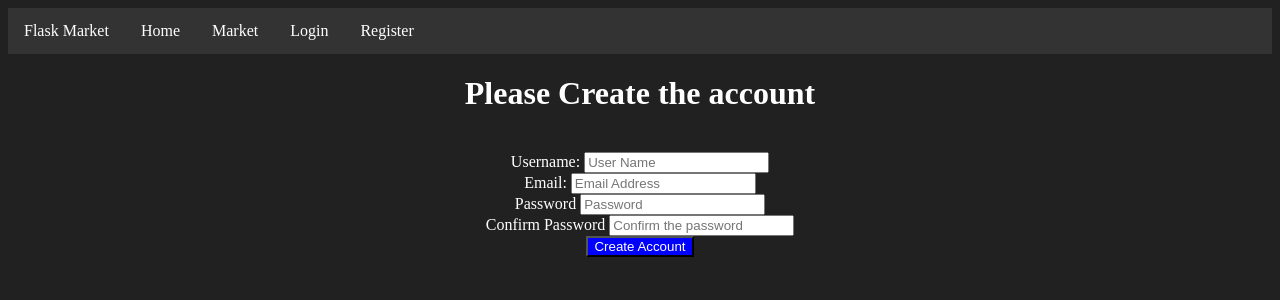
After one commit to ramumaha/ecommerce_website, a Flask app: page /register in a window 1280 px wide. The commit adds this page. Shown: the top 300 px of the page. Run offline with Flask 2, Linux system fonts and the light colour scheme.

Commit message:
added forms
Created Forms,register page with validation message of server side

```diff
--- a/market/__init__.py
+++ b/market/__init__.py
@@ -2,6 +2,7 @@ from flask import Flask
 from flask_sqlalchemy import SQLAlchemy
 app = Flask(__name__)
 app.config['SQLALCHEMY_DATABASE_URI']='sqlite:///market.db'
+app.config['SECRET_KEY']='5f5b148e6898f5fc0accdb6c'
 db=SQLAlchemy(app)
 
 from market import routes
--- /dev/null
+++ b/market/forms.py
@@ -0,0 +1,10 @@
+from flask_wtf import FlaskForm
+from wtforms import StringField,PasswordField,SubmitField
+from wtforms.validators import Length,EqualTo,Email,DataRequired
+
+class RegisterForm(FlaskForm):
+    username=StringField(label='Username:',validators=[Length(min=2,max=30),DataRequired()])
+    email_address=StringField(label='Email:',validators=[Email(),DataRequired()])
+    password1=PasswordField(label='Password',validators=[Length(min=6),DataRequired()])
+    password2=PasswordField(label='Confirm Password',validators=[EqualTo('password1'),DataRequired()])
+    submit=SubmitField(label='Create Account')
--- a/market/routes.py
+++ b/market/routes.py
@@ -1,6 +1,8 @@
 from market import app
-from flask import render_template
-from market.models import Item
+from flask import render_template,redirect,url_for
+from market.models import Item,User
+from market.forms import RegisterForm
+from market import db
 @app.route('/')
 @app.route('/home')
 def home_page():
@@ -10,3 +12,19 @@ def home_page():
 def market_page():
     items=Item.query.all()
     return render_template('market.html', items=items)
+
+
+@app.route('/register',methods=['GET','POST'])
+def register_page():
+    form=RegisterForm()
+    if form.validate_on_submit():
+        user_to_create=User(username=form.username.data,
+                       email_address=form.email_address.data,
+                       password_hash=form.password1.data)
+        db.session.add(user_to_create)
+        db.session.commit()
+        return redirect(url_for('market_page'))
+    if form.errors!={}:
+        for err_msg in form.errors.values():
+            print(f' There was the  error : {err_msg}')
+    return render_template('register.html',form=form)
--- a/market/static/styles/home.css
+++ b/market/static/styles/home.css
@@ -1,6 +1,6 @@
 table, td, th {
     border: 1px solid #ddd;
-    text-align: lefts;
+    text-align: left;
   }
 
   table {
@@ -41,6 +41,7 @@ li a:hover{
 body{
     background-color: #212121;
     color: white;
+    text-align: center;
 }
 
 .btn-success{
@@ -53,3 +54,8 @@ body{
     background-color: blue;
     color: white;
 }
+
+.btn_submit{
+    background-color: blue;
+    color:white
+}
--- a/market/templates/base.html
+++ b/market/templates/base.html
@@ -28,7 +28,7 @@
                     <a href="#">Login</a>
                 </li>
                 <li>
-                    <a href="#">Register</a>
+                    <a href="{{url_for('register_page') }}">Register</a>
                 </li>
         </ul>
         </div>
--- /dev/null
+++ b/market/templates/register.html
@@ -0,0 +1,34 @@
+{% extends "base.html" %}
+
+{% block title %}
+
+Register Page
+
+{% endblock %}
+
+
+
+{% block content %}
+<body class="text-center">
+<div class="container">
+    <form method="POST" class="form-register" style="color:white">
+        {{ form.hidden_tag() }}
+        <h1 class="h3 mb-3 font-weight-normal">Please Create the account</h1>
+        <br>
+        {{ form.username.label()}}
+        {{form.username(placeholder="User Name")}}
+        <br>
+        {{ form.email_address.label() }}
+        {{form.email_address(placeholder="Email Address") }}
+        <br>
+        {{ form.password1.label()}}
+        {{ form.password1(placeholder="Password") }}
+        <br>
+        {{ form.password2.label() }}
+        {{ form.password2(placeholder="Confirm the password") }}
+        <br>
+        {{form.submit(class="btn_submit")}}
+    </form>
+</div>
+</body>
+{% endblock %}
```
Also changed, not shown: market/models.py (+14 -1 lines), market/market.db.
